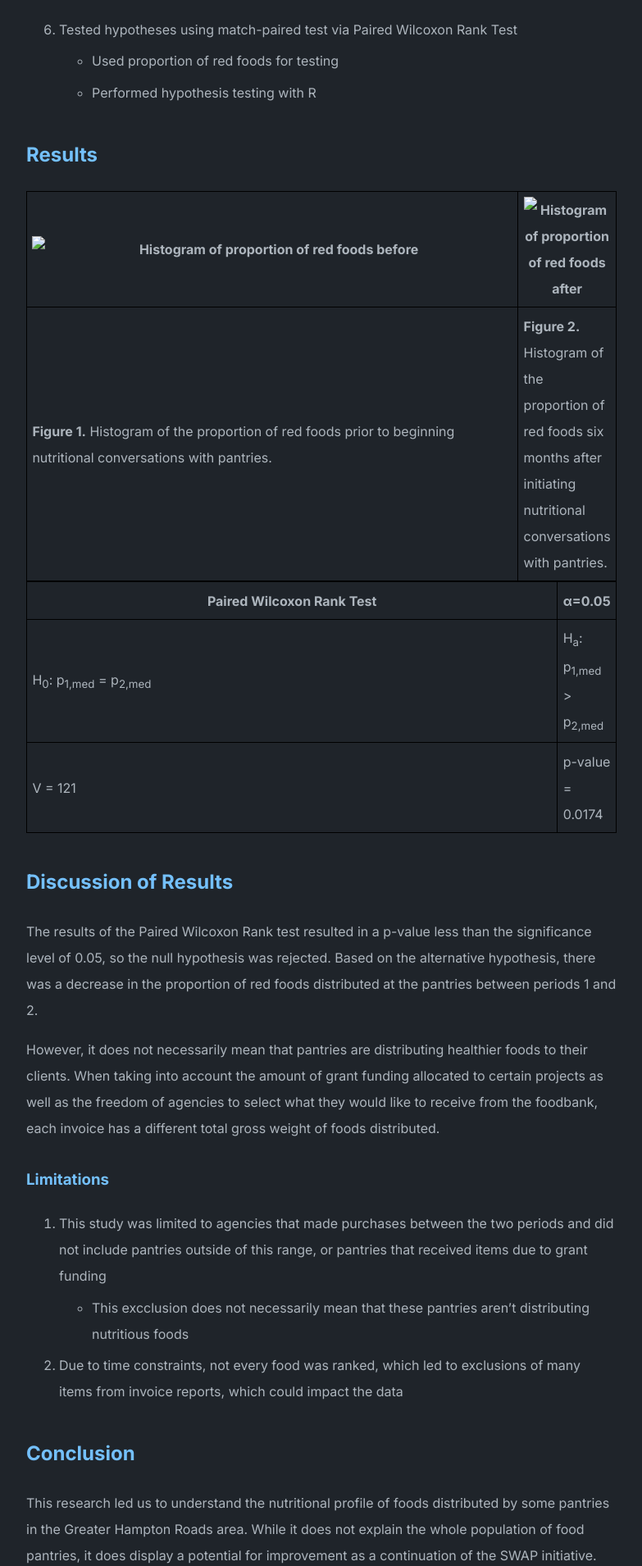
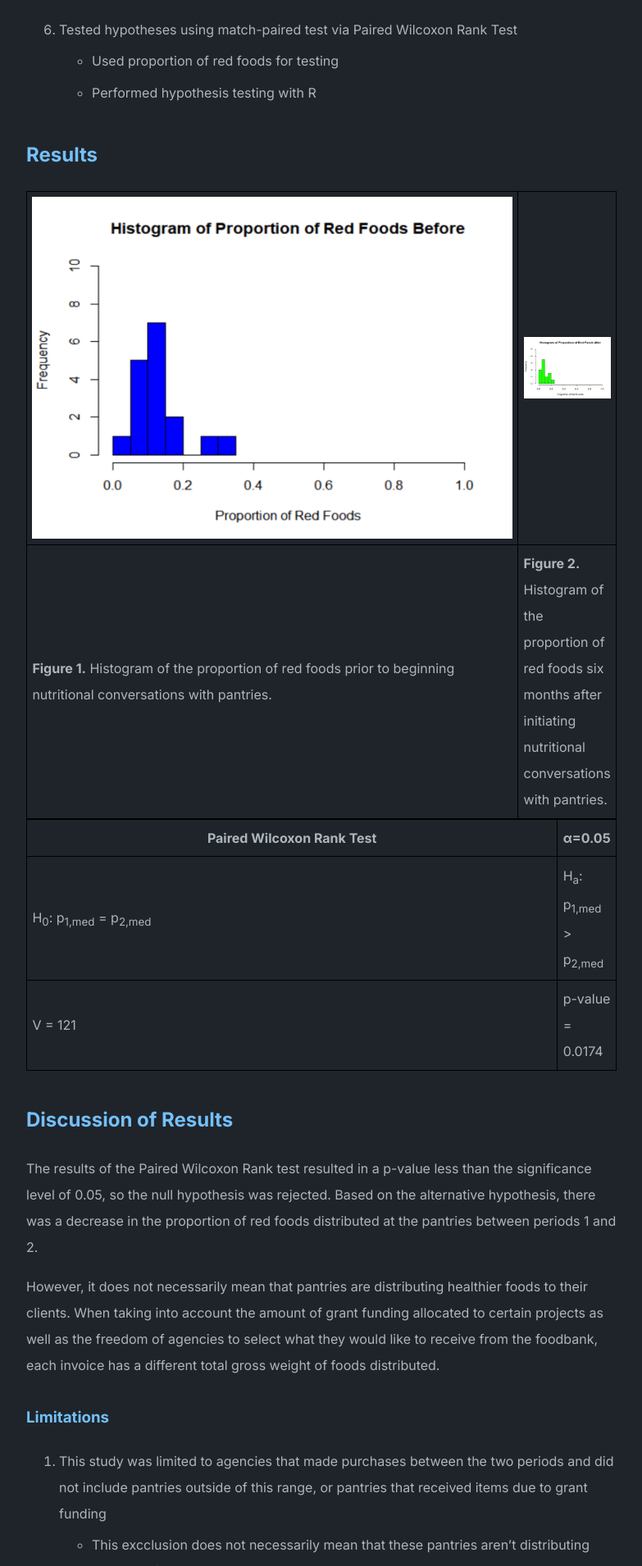
Before and after one commit to liv4data/portfolio, a Jekyll site: the page built from _posts/2024-09-12-mph-practicum-post.md, in a window 1280 px wide. Shown: the part 2747-4657 px from the top of the page at 82% size, without its empty margins (248-1031 px from the left). Built offline with Jekyll 4.4.1, drawn with Linux system fonts in a browser that asks for light colours.

Commit message:
Update 2024-09-12-mph-practicum-post.md

```diff
--- a/_posts/2024-09-12-mph-practicum-post.md
+++ b/_posts/2024-09-12-mph-practicum-post.md
@@ -58,7 +58,7 @@ Within the context of the practicum project, I analyzed pantries that commonly r
 
 ## Results
 
-|![Histogram of proportion of red foods before](https://github.com/liv4data/portfolio/blob/025c4376c3b3069619fc85d047cb0a8b9f43744d/assets/images/favicon/results_pantries_before.png)|![Histogram of proportion of red foods after](https://github.com/liv4data/portfolio/blob/025c4376c3b3069619fc85d047cb0a8b9f43744d/assets/images/favicon/results_pantries_after.png)|
+|![Histogram of proportion of red foods before](https://github.com/liv4data/portfolio/blob/4d55f5e35917dac954fc0b1ebed7e17604e2727e/assets/images/results_pantries_before.png)|![Histogram of proportion of red foods after](https://github.com/liv4data/portfolio/blob/4d55f5e35917dac954fc0b1ebed7e17604e2727e/assets/images/results_pantries_after.png)|
 |---|---|
 |**Figure 1.** Histogram of the proportion of red foods prior to beginning nutritional conversations with pantries.|**Figure 2.** Histogram of the proportion of red foods six months after initiating nutritional conversations with pantries.|
 
```
